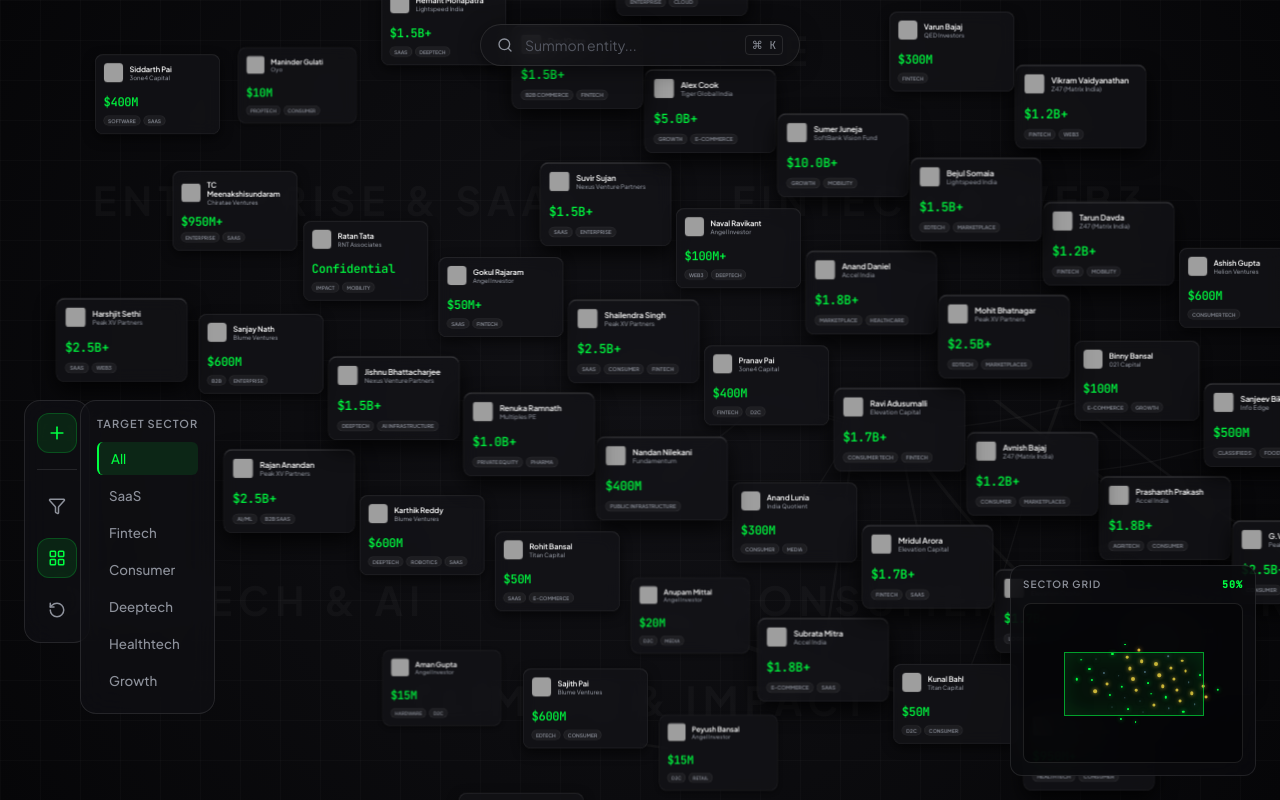
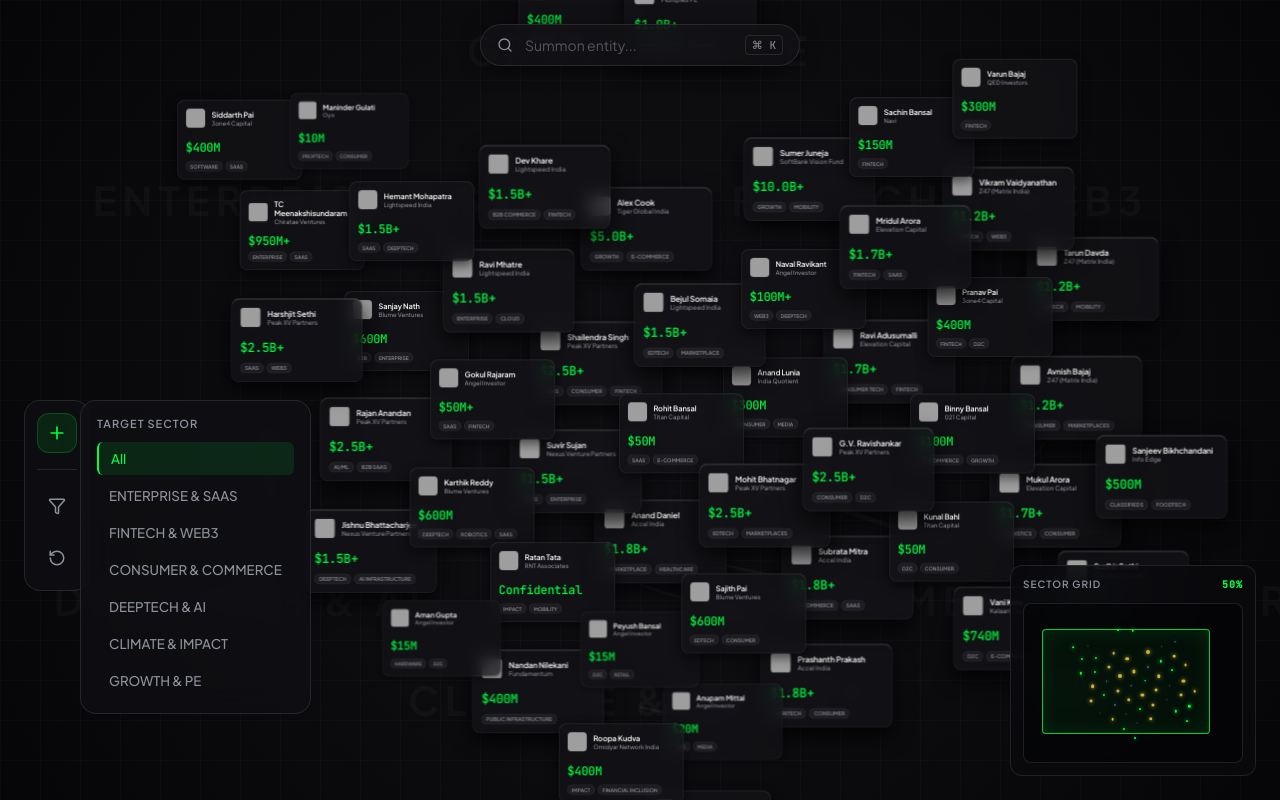
Before and after one commit to ArnavAgarwal-Mr-AR/investor_graph, a React (Vite) app: page / in a window 1280 px wide. Both pictures are taken after a click on the button 57 px from the left and 506 px from the top of the page. Built offline with nearby package versions, Linux system fonts and the light colour scheme; grey boxes are pictures that could not be loaded.

Commit message:
docs and other minor fixes

```diff
--- a/package.json
+++ b/package.json
@@ -1,5 +1,6 @@
 {
   "name": "react-app",
+  "author": "Arnav Agarwal",
   "private": true,
   "version": "0.0.0",
   "type": "module",
--- a/src/App.jsx
+++ b/src/App.jsx
@@ -11,7 +11,6 @@
 function App() {
   const [selectedInvestor, setSelectedInvestor] = useState(null);
   const [isOnboarding, setIsOnboarding] = useState(false);
-  const [isClustered, setIsClustered] = useState(true);
   const [resetCounter, setResetCounter] = useState(0);
   const [summonedEntity, setSummonedEntity] = useState(null);
   const [showFilter, setShowFilter] = useState(false);
@@ -33,7 +32,6 @@
       <DealFloor
         onSelectInvestor={(investor) => setSelectedInvestor(investor)}
         selectedInvestor={selectedInvestor}
-        isClustered={isClustered}
         resetCounter={resetCounter}
         summonedEntity={summonedEntity}
         activeFilter={activeFilter}
@@ -43,12 +41,10 @@
       <ControlStrip
         onAdd={() => setIsOnboarding(true)}
         onFilterToggle={() => setShowFilter(!showFilter)}
-        onToggleCluster={() => setIsClustered(!isClustered)}
-        isClustered={isClustered}
         onReset={() => setResetCounter(c => c + 1)}
       />
       <AnimatePresence>
-        {showFilter && <FilterMenu activeFilter={activeFilter} onSelectFilter={setActiveFilter} />}
+        {showFilter && <FilterMenu activeFilter={activeFilter} onSelectFilter={setActiveFilter} onClose={() => setShowFilter(false)} />}
       </AnimatePresence>
 
       <TopSearch onSummon={handleSummon} />
--- a/src/components/ControlStrip.jsx
+++ b/src/components/ControlStrip.jsx
@@ -2,7 +2,7 @@
 import { Plus, Filter, LayoutGrid, RotateCcw } from 'lucide-react';
 import { motion } from 'framer-motion';
 
-export default function ControlStrip({ onAdd, onFilterToggle, onToggleCluster, isClustered, onReset }) {
+export default function ControlStrip({ onAdd, onFilterToggle, onReset }) {
   return (
     <motion.div
       className="control-strip glass-panel"
@@ -18,9 +18,6 @@
 
       <button className="strip-btn" title="Filter Tiles" onClick={onFilterToggle}>
         <Filter size={18} />
-      </button>
-      <button className={`strip-btn ${isClustered ? 'primary' : ''}`} title="Cluster View" onClick={onToggleCluster}>
-        <LayoutGrid size={18} />
       </button>
       <button className="strip-btn" title="Reset Surface" onClick={onReset}>
         <RotateCcw size={18} />
--- a/src/components/DealFloor.jsx
+++ b/src/components/DealFloor.jsx
@@ -4,7 +4,27 @@
 import CapitalTile from './CapitalTile';
 import Minimap from './Minimap';
 
-export default function DealFloor({ onSelectInvestor, selectedInvestor, isClustered, resetCounter, summonedEntity, activeFilter }) {
+export const CLUSTER_CENTERS = {
+  'ENTERPRISE & SAAS': { x: -600, y: -400 },
+  'FINTECH & WEB3': { x: 600, y: -400 },
+  'CONSUMER & COMMERCE': { x: 800, y: 400 },
+  'DEEPTECH & AI': { x: -800, y: 400 },
+  'CLIMATE & IMPACT': { x: 0, y: 600 },
+  'GROWTH & PE': { x: 0, y: -700 }
+};
+
+export const getPrimaryCluster = (tags) => {
+  const t = tags[0]?.toLowerCase() || '';
+  if (t.includes('saas') || t.includes('enterprise') || t.includes('b2b') || t.includes('software')) return 'ENTERPRISE & SAAS';
+  if (t.includes('fintech') || t.includes('web3') || t.includes('crypto')) return 'FINTECH & WEB3';
+  if (t.includes('consumer') || t.includes('d2c') || t.includes('commerce') || t.includes('marketplace') || t.includes('edtech') || t.includes('health') || t.includes('logistics') || t.includes('media') || t.includes('agritech') || t.includes('retail') || t.includes('classifieds')) return 'CONSUMER & COMMERCE';
+  if (t.includes('deeptech') || t.includes('ai') || t.includes('hardware') || t.includes('robotics')) return 'DEEPTECH & AI';
+  if (t.includes('impact') || t.includes('climate') || t.includes('infrastructure')) return 'CLIMATE & IMPACT';
+  if (t.includes('growth') || t.includes('private equity') || t.includes('late')) return 'GROWTH & PE';
+  return 'ENTERPRISE & SAAS'; // fallback
+};
+
+export default function DealFloor({ onSelectInvestor, selectedInvestor, resetCounter, summonedEntity, activeFilter }) {
   const containerRef = useRef(null);
   const simulationRef = useRef(null);
 
@@ -15,39 +35,19 @@
   const [, setTick] = useState(0);
   const [viewTransform, setViewTransform] = useState({ x: window.innerWidth / 2, y: window.innerHeight / 2, k: 0.5 });
 
-  const clusterCenters = {
-    'ENTERPRISE & SAAS': { x: -600, y: -400 },
-    'FINTECH & WEB3': { x: 600, y: -400 },
-    'CONSUMER & COMMERCE': { x: 800, y: 400 },
-    'DEEPTECH & AI': { x: -800, y: 400 },
-    'CLIMATE & IMPACT': { x: 0, y: 600 },
-    'GROWTH & PE': { x: 0, y: -700 }
-  };
-
-  const getPrimaryCluster = (tags) => {
-    const t = tags[0]?.toLowerCase() || '';
-    if (t.includes('saas') || t.includes('enterprise') || t.includes('b2b') || t.includes('software')) return 'ENTERPRISE & SAAS';
-    if (t.includes('fintech') || t.includes('web3') || t.includes('crypto')) return 'FINTECH & WEB3';
-    if (t.includes('consumer') || t.includes('d2c') || t.includes('commerce') || t.includes('marketplace') || t.includes('edtech') || t.includes('health') || t.includes('logistics') || t.includes('media') || t.includes('agritech') || t.includes('retail') || t.includes('classifieds')) return 'CONSUMER & COMMERCE';
-    if (t.includes('deeptech') || t.includes('ai') || t.includes('hardware') || t.includes('robotics')) return 'DEEPTECH & AI';
-    if (t.includes('impact') || t.includes('climate') || t.includes('infrastructure')) return 'CLIMATE & IMPACT';
-    if (t.includes('growth') || t.includes('private equity') || t.includes('late')) return 'GROWTH & PE';
-    return 'ENTERPRISE & SAAS'; // fallback
-  };
-
   useEffect(() => {
     if (!containerRef.current) return;
 
     const width = window.innerWidth;
     const height = window.innerHeight;
 
-    // Initialize D3 Force Simulation with localized gravity
+    // Initialize D3 Force Simulation with permanent localized gravity
     const simulation = d3.forceSimulation(nodesRef.current)
-      .force('link', d3.forceLink(linksRef.current).id(d => d.id).distance(180).strength(0.3))
-      .force('charge', d3.forceManyBody().strength(-800)) // Reduced repulsion for closer nodes
-      .force('x', d3.forceX(d => clusterCenters[getPrimaryCluster(d.tags)].x).strength(0.12))
-      .force('y', d3.forceY(d => clusterCenters[getPrimaryCluster(d.tags)].y).strength(0.12))
-      .force('collide', d3.forceCollide().radius(140).iterations(3))
+      .force('link', d3.forceLink(linksRef.current).id(d => d.id).distance(140).strength(0.6)) // Very strong links
+      .force('charge', d3.forceManyBody().strength(-300)) // Very low repulsion to keep nearby entities dense
+      .force('x', d3.forceX(d => CLUSTER_CENTERS[getPrimaryCluster(d.tags)].x).strength(0.18)) // Strong sector pull
+      .force('y', d3.forceY(d => CLUSTER_CENTERS[getPrimaryCluster(d.tags)].y).strength(0.18))
+      .force('collide', d3.forceCollide().radius(110).iterations(3)) // overlapping bounding bubbles
       .alphaDecay(0.02)
       .on('tick', () => {
         setTick(t => t + 1);
@@ -75,23 +75,6 @@
       window.removeEventListener('resize', handleResize);
     };
   }, []); // Only run once on mount
-
-  // Handle clustering toggle
-  useEffect(() => {
-    if (!simulationRef.current) return;
-    if (isClustered) {
-      simulationRef.current
-        .force('x', d3.forceX(d => clusterCenters[getPrimaryCluster(d.tags)].x).strength(0.12))
-        .force('y', d3.forceY(d => clusterCenters[getPrimaryCluster(d.tags)].y).strength(0.12))
-        .force('center', null);
-    } else {
-      simulationRef.current
-        .force('x', null)
-        .force('y', null)
-        .force('center', d3.forceCenter(0, 0));
-    }
-    simulationRef.current.alpha(1).restart();
-  }, [isClustered]);
 
   // Handle map reset
   useEffect(() => {
@@ -205,7 +188,7 @@
       {/* DOM Layer for Capital Mass Tiles */}
       <div className="tiles-layer">
         {nodesRef.current.map(node => {
-          const isFaded = activeFilter && !node.tags.some(t => t.toLowerCase().includes(activeFilter.toLowerCase())) && !node.type.toLowerCase().includes(activeFilter.toLowerCase());
+          const isFaded = activeFilter && getPrimaryCluster(node.tags) !== activeFilter;
           return (
           <CapitalTile
             key={node.id}
@@ -220,7 +203,7 @@
         )})}
 
         {/* Render Region Labels */}
-        {isClustered && Object.entries(clusterCenters).map(([label, coord]) => (
+        {Object.entries(CLUSTER_CENTERS).map(([label, coord]) => (
           <div
             key={label}
             className="region-label"
--- a/src/components/FilterMenu.jsx
+++ b/src/components/FilterMenu.jsx
@@ -1,18 +1,16 @@
 import React from 'react';
 import { motion, AnimatePresence } from 'framer-motion';
+import { CLUSTER_CENTERS } from './DealFloor';
 
 const CATEGORIES = [
   'All',
-  'SaaS',
-  'Fintech',
-  'Consumer',
-  'Deeptech',
-  'Healthtech',
-  'Growth'
+  ...Object.keys(CLUSTER_CENTERS)
 ];
 
-export default function FilterMenu({ activeFilter, onSelectFilter }) {
+export default function FilterMenu({ activeFilter, onSelectFilter, onClose }) {
   return (
+    <>
+      <div className="filter-backdrop" onClick={onClose} />
       <motion.div
         className="filter-menu glass-panel"
         initial={{ opacity: 0, x: -20 }}
@@ -25,7 +23,10 @@
             <button
               key={cat}
               className={`filter-cat-btn ${activeFilter === cat || (cat === 'All' && !activeFilter) ? 'active' : ''}`}
-            onClick={() => onSelectFilter(cat === 'All' ? '' : cat)}
+              onClick={() => {
+                onSelectFilter(cat === 'All' ? '' : cat);
+                onClose();
+              }}
             >
               {cat}
             </button>
@@ -33,8 +34,14 @@
         </div>
 
       <style>{`
+        .filter-backdrop {
+          position: fixed;
+          inset: 0;
+          z-index: 140;
+        }
+
         .filter-menu {
-          position: absolute;
+          position: fixed;
           left: 80px;
           top: 50%;
           transform: translateY(-50%);
@@ -83,5 +90,6 @@
         }
       `}</style>
       </motion.div>
+    </>
   );
 }
--- a/src/components/Minimap.jsx
+++ b/src/components/Minimap.jsx
@@ -3,9 +3,6 @@
 export default function Minimap({ nodes, viewTransform }) {
   const miniWidth = 220;
   const miniHeight = 160;
-
-  // Assuming the force graph nodes spread within roughly a 4000x4000 bounding box
-  const worldSize = 4000;
 
   const [viewportWidth, setViewportWidth] = useState(window.innerWidth);
   const [viewportHeight, setViewportHeight] = useState(window.innerHeight);
@@ -19,9 +16,25 @@
     return () => window.removeEventListener('resize', handleResize);
   }, []);
 
-  // Map world coordinate to minimap coordinate
-  const mapX = (worldX) => ((worldX + worldSize / 2) / worldSize) * miniWidth;
-  const mapY = (worldY) => ((worldY + worldSize / 2) / worldSize) * miniHeight;
+  // Dynamic Bounding Box calculation so it perfectly frames all points
+  const minX = Math.min(...nodes.map(n => n.x || 0));
+  const maxX = Math.max(...nodes.map(n => n.x || 0));
+  const minY = Math.min(...nodes.map(n => n.y || 0));
+  const maxY = Math.max(...nodes.map(n => n.y || 0));
+
+  // Add structural padding and set absolute minimums to prevent jumpy scaling on init
+  const dataWidth = Math.max(maxX - minX + 800, 2000);
+  const dataHeight = Math.max(maxY - minY + 800, 1500);
+
+  const centerX = (minX + maxX) / 2;
+  const centerY = (minY + maxY) / 2;
+
+  // Derive optimal scale to fit dimensions perfectly
+  const scale = Math.min(miniWidth / dataWidth, miniHeight / dataHeight);
+
+  // Map world coordinate to minimap coordinate using derived center offset
+  const mapX = (worldX) => miniWidth / 2 + (worldX - centerX) * scale;
+  const mapY = (worldY) => miniHeight / 2 + (worldY - centerY) * scale;
 
   // Viewport mapping (inverse of the d3 transform)
   // When zoomed out (k < 1), the viewport box is bigger on the minimap.
@@ -39,6 +52,13 @@
   const miniBoxY = mapY(worldTopLeftY);
   const miniBoxWidth = mapX(worldBottomRightX) - miniBoxX;
   const miniBoxHeight = mapY(worldBottomRightY) - miniBoxY;
+
+  // Clamp the green viewport box so the borders don't get clipped by 'overflow: hidden'
+  // and instead cleanly hug the inner walls of the minimap canvas when zoomed out.
+  const clampedX = Math.max(0, miniBoxX);
+  const clampedY = Math.max(0, miniBoxY);
+  const clampedWidth = Math.min(miniWidth - clampedX, (miniBoxX + miniBoxWidth) - clampedX);
+  const clampedHeight = Math.min(miniHeight - clampedY, (miniBoxY + miniBoxHeight) - clampedY);
 
   return (
     <div className="minimap-container glass-panel">
@@ -76,15 +96,17 @@
         })}
 
         {/* Draw the Viewport Extent Box */}
-        <div
-          className="minimap-viewport"
-          style={{
-            left: miniBoxX,
-            top: miniBoxY,
-            width: miniBoxWidth,
-            height: miniBoxHeight
-          }}
-        />
+        {clampedWidth > 0 && clampedHeight > 0 && (
+          <div
+            className="minimap-viewport"
+            style={{
+              left: clampedX,
+              top: clampedY,
+              width: clampedWidth,
+              height: clampedHeight
+            }}
+          />
+        )}
       </div>
 
       <style>{`
@@ -126,11 +148,12 @@
 
         .minimap-viewport {
           position: absolute;
-          border: 1px solid rgba(0, 255, 65, 0.6);
+          border: 1.5px solid rgba(0, 255, 65, 0.8);
           background: rgba(0, 255, 65, 0.05);
           box-shadow: 0 0 20px rgba(0, 255, 65, 0.1) inset;
           pointer-events: none;
           transform-origin: 0 0;
+          border-radius: 4px;
         }
       `}</style>
     </div>
```
Also changed, not shown: 7 other files (tests, documents, lock files or other folders). Lines whose indentation alone changed are shown as unchanged.
